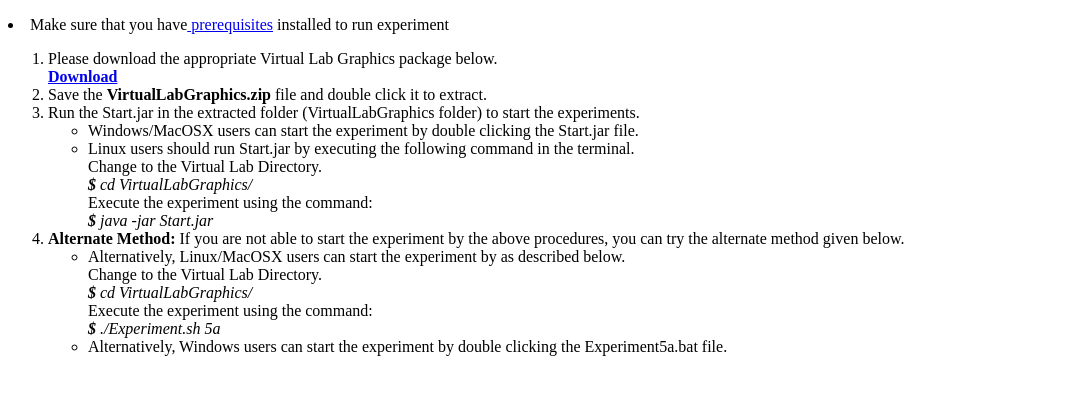
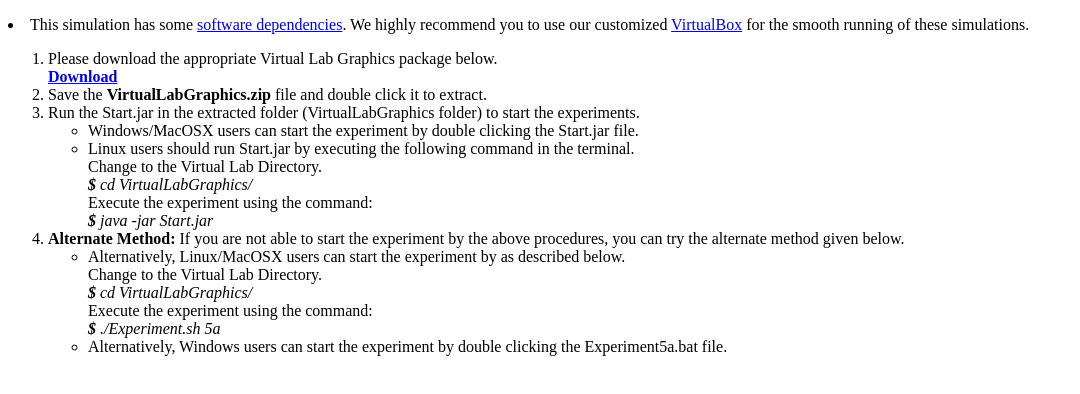
Before and after one commit to virtual-labs/exp-2d-demo-iiith, a plain HTML site: page experiment/simulation/index.html in a window 1280 px wide. Shown: the whole page, without its empty margins (0-1080 px from the left). Drawn offline with Linux system fonts and the light colour scheme.

Commit message:
Update index.html

```diff
--- a/experiment/simulation/index.html
+++ b/experiment/simulation/index.html
@@ -7,7 +7,7 @@
 <body>
 		<!-- Your code goes here-->
 
-	<p><li>Make sure that you have<a href="../../../Introduction.html" target="_PARENT"> prerequisites</a> installed to run experiment</li> </p>
+	<p><li>This simulation has some <a href="../../../Introduction.html" target="PARENT">software dependencies</a>. We highly recommend you to use our customized <a href="https://vlead.vlabs.ac.in/development/#virtual-box" target="blank">VirtualBox</a> for the smooth running of these simulations.</li></p>
 
        <ol>
            <li>Please download the appropriate Virtual Lab Graphics package below. <br />
```
